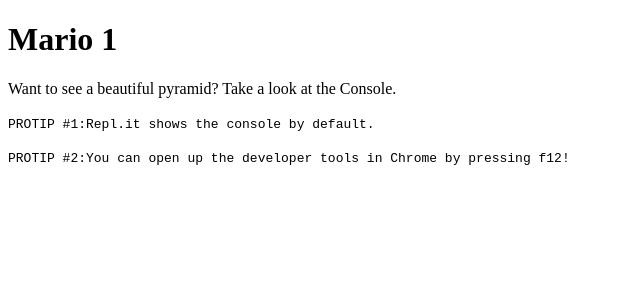
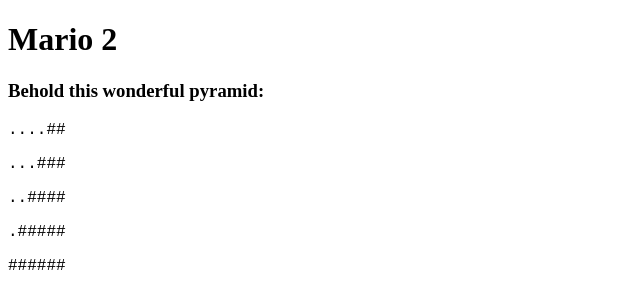
Before and after one commit to DLLevitt/Pyramid-Slide, a plain HTML site: page index.html in a window 1280 px wide. Shown: the whole page, without its empty margins (0-640 px from the left). Drawn offline with Linux system fonts and the light colour scheme.

Commit message:
$ git commit -m "render pyramid to the DOM instead of the console"

```diff
--- a/index.html
+++ b/index.html
@@ -1,15 +1,21 @@
 <!DOCTYPE html>
 <html>
 <head>
-    <script src="mario.js"></script>
+  <style>
+    #pyramid {
+      font-family: "Courier New", monospace;
+    }
+  </style>
+
 </head>
 <body>
-    <h1>Mario 1</h1>
-    <p>
-        Want to see a beautiful pyramid?
-        Take a look at the Console.
-    </p>
-    <p><code>PROTIP #1:Repl.it shows the console by default.</code></p>
-    <p><code>PROTIP #2:You can open up the developer tools in Chrome by pressing f12!</code></p>
+  <h1>Mario 2</h1>
+  <h3>Behold this wonderful pyramid:</h3>
+  <div id="pyramid">
+<!--     Our pyramid will go inside here -->
+
+  </div>
+
+  <script src="mario.js"></script>
 </body>
 </html>
--- a/mario.js
+++ b/mario.js
@@ -5,7 +5,18 @@ function printPyramid(height, currentStep = 2) {
   if (height === 0) {
     return;
   }
-  const spaces = " ".repeat(height - 1);
-  console.log(spaces + "#".repeat(currentStep));
+  const spaces = ".".repeat(height - 1);
+  let rowStr = spaces + "#".repeat(currentStep);
+  console.log(rowStr);
+
+
+  const pyramidDiv = document.getElementById("pyramid");
+  // const rowStr = printPyramid(5);
+  let para = document.createElement("p");
+  para.innerHTML = rowStr;
+  // para.appendChild(rowStr);
+
+  //last step
+  pyramidDiv.appendChild(para);
   printPyramid(height - 1, currentStep + 1);
 }
```
